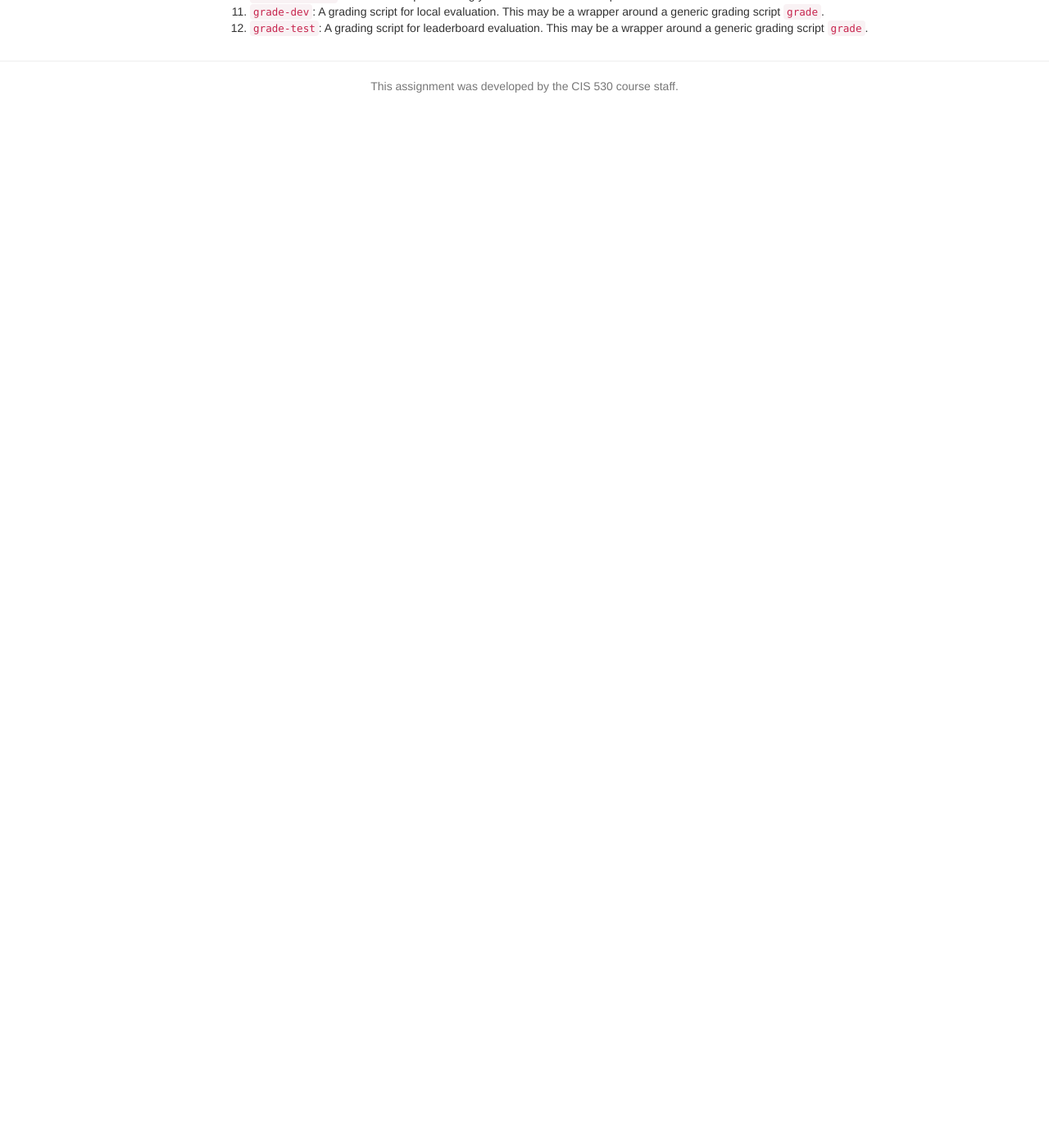
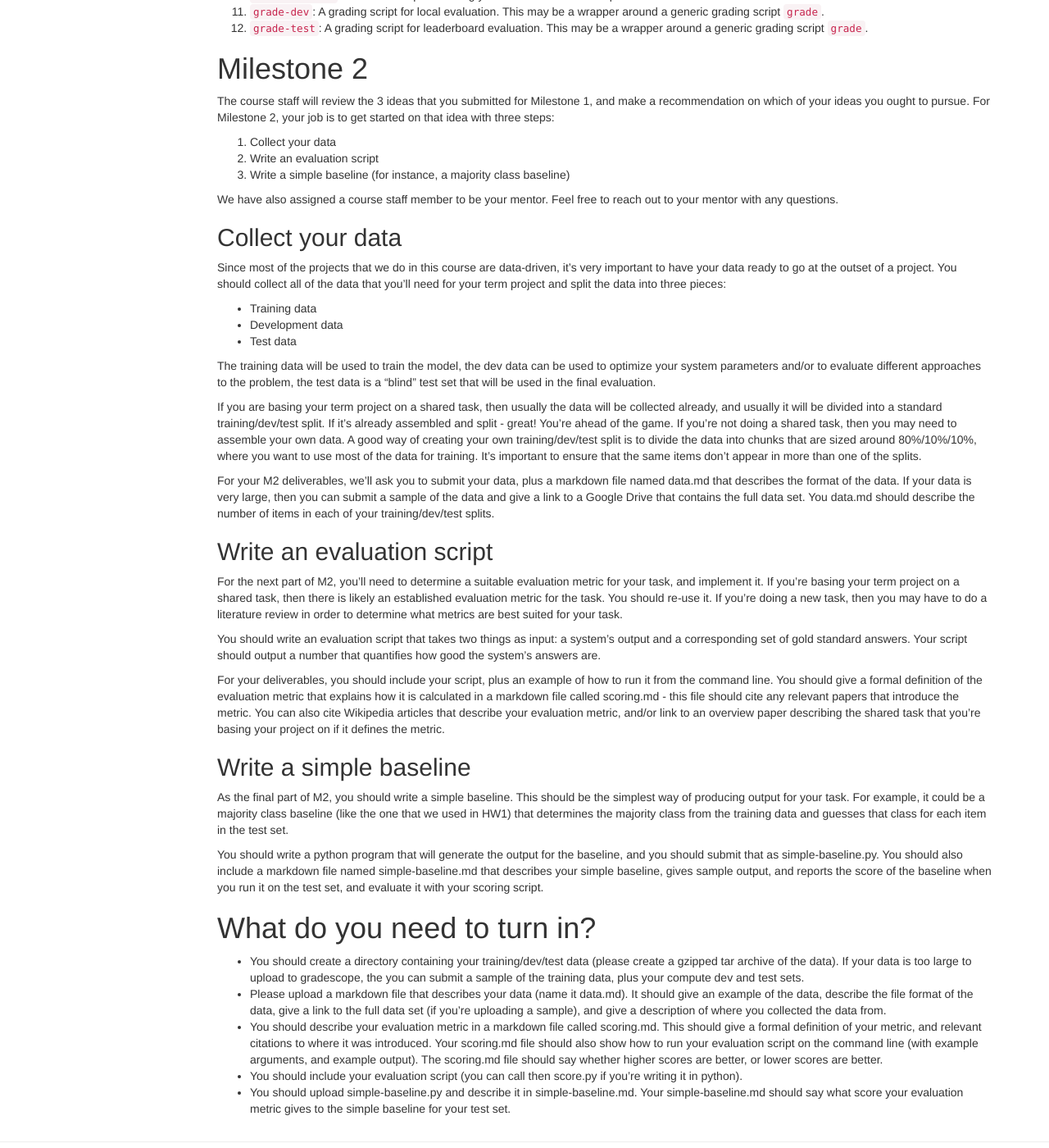
Before and after one commit to computational-linguistics-class/computational-linguistics-class.github.io, a Jekyll site: the page built from term-project.md, in a window 1280 px wide and 1400 px high, scrolled down 5314 px. Shown: the whole window at 82% size. Built offline with Jekyll 4.4.1, drawn with Linux system fonts in a browser that asks for light colours; nearby versions of some CDN libraries; a script that is not in the unit is left out; comment, search, counter and statistics services are not loaded; before the commit the page ends 5459 px from its top, so only the background shows below that; some of the changed text lies outside the part shown.

Commit message:
Description of Milestone 2

```diff
--- a/_layouts/default.html
+++ b/_layouts/default.html
@@ -74,7 +74,7 @@
                 <li><a href="{{ site.baseurl }}/assignment7.html">HW7: Named Entity Recognition</a></li>
                 <li><a href="{{ site.baseurl }}/term-project.html">Term Project Milestone 1</a></li>
                 <li><a href="{{ site.baseurl }}/assignment8.html">HW8: Learning Hypernyms</a></li>
-                <li><a href="{{ site.baseurl }}/">Milestone 2</a></li>
+                <li><a href="{{ site.baseurl }}/term-project.html#milestone-2">Milestone 2</a></li>
                 <li><a href="{{ site.baseurl }}/">HW9: Word Alignment</a></li>
                 <li><a href="{{ site.baseurl }}/">Milestone 3</a></li>
                 <li><a href="{{ site.baseurl }}/">Milestone 4</a></li>
--- a/term-project.md
+++ b/term-project.md
@@ -309,3 +309,52 @@ For the whole project, here's a provisional list of the deliverables that you'll
 1. `extensions.md`: A brief write-up describing your extensions and their performance.
 1. `grade-dev`: A grading script for local evaluation. This may be a wrapper around a generic grading script `grade`.
 1. `grade-test`: A grading script for leaderboard evaluation. This may be a wrapper around a generic grading script `grade`.
+
+
+
+<a name="milestone-2"></a>
+# Milestone 2
+
+The course staff will review the 3 ideas that you submitted for Milestone 1, and make a recommendation on which of your ideas you ought to pursue.  For Milestone 2, your job is to get started on that idea with three steps:
+1. Collect your data
+2. Write an evaluation script
+3. Write a simple baseline (for instance, a majority class baseline)
+
+We have also assigned a course staff member to be your mentor.  Feel free to reach out to your mentor with any questions.
+
+## Collect your data
+
+Since most of the projects that we do in this course are data-driven, it's very important to have your data ready to go at the outset of a project.  You should collect all of the data that you'll need for your term project and split the data into three pieces:
+
+* Training data
+* Development data
+* Test data
+
+The training data will be used to train the model, the dev data can be used to optimize your system parameters and/or to evaluate different approaches to the problem, the test data is a "blind" test set that will be used in the final evaluation.
+
+If you are basing your term project on a shared task, then usually the data will be collected already, and usually it will be divided into a standard training/dev/test split.  If it's already assembled and split - great!  You're ahead of the game.  If you're not doing a shared task, then you may need to assemble your own data.  A good way of creating your own training/dev/test split is to divide the data into chunks that are sized around 80%/10%/10%, where you want to use most of the data for training.  It's important to ensure that the same items don't appear in more than one of the splits.
+
+For your M2 deliverables, we'll ask you to submit your data, plus a markdown file named data.md that describes the format of the data.  If your data is very large, then you can submit a sample of the data and give a link to a Google Drive that contains the full data set.   You data.md should describe the number of items in each of your training/dev/test splits.
+
+## Write an evaluation script
+
+For the next part of M2, you'll need to determine a suitable evaluation metric for your task, and implement it.  If you're basing your term project on a shared task, then there is likely an established evaluation metric for the task.  You should re-use it. If you're doing a new task, then you may have to do a literature review in order to determine what metrics are best suited for your task.
+
+You should write an evaluation script that takes two things as input: a system's output and a corresponding set of gold standard answers.  Your script should output a number that quantifies how good the system's answers are.
+
+For your deliverables, you should include your script, plus an example of how to run it from the command line.  You should give a formal definition of the evaluation metric that explains how it is calculated in a markdown file called scoring.md - this file should  cite any relevant papers that introduce the metric.    You can also cite Wikipedia articles that describe your evaluation metric, and/or link to an overview paper describing the shared task that you're basing your project on if it defines the metric.
+
+## Write a simple baseline
+
+As the final part of M2, you should write a simple baseline.  This should be the simplest way of producing output for your task.  For example, it could be a majority class baseline (like the one that we used in HW1) that determines the majority class from the training data and guesses that class for each item in the test set.
+
+You should write a python program that will generate the output for the baseline, and you should submit that as simple-baseline.py.  You should also include a markdown file named simple-baseline.md that describes your simple baseline, gives sample output, and reports the score of the baseline when you run it on the test set, and evaluate it with your scoring script.
+
+
+# What do you need to turn in?
+
+* You should create a directory containing your training/dev/test data (please create a gzipped tar archive of the data).  If your data is too large to upload to gradescope, the you can submit a sample of the training data, plus your compute dev and test sets.
+* Please upload a markdown file that describes your data (name it data.md).  It should give an example of the data, describe the file format of the data, give a link to the full data set (if you're uploading a sample), and give a description of where you collected the data from.
+* You should describe your evaluation metric in a markdown file called scoring.md.  This should give a formal definition of your metric, and relevant citations to where it was introduced.  Your scoring.md file should also show how to run your evaluation script on the command line (with example arguments, and example output).  The scoring.md file should say whether higher scores are better, or lower scores are better.
+* You should include your evaluation script (you can call then score.py if you're writing it in python).
+* You should upload simple-baseline.py and describe it in simple-baseline.md.  Your simple-baseline.md should say what score your evaluation metric gives to the simple baseline for your test set.
```
Also changed, not shown: other parts of term-project.md (+3 -3 lines).
